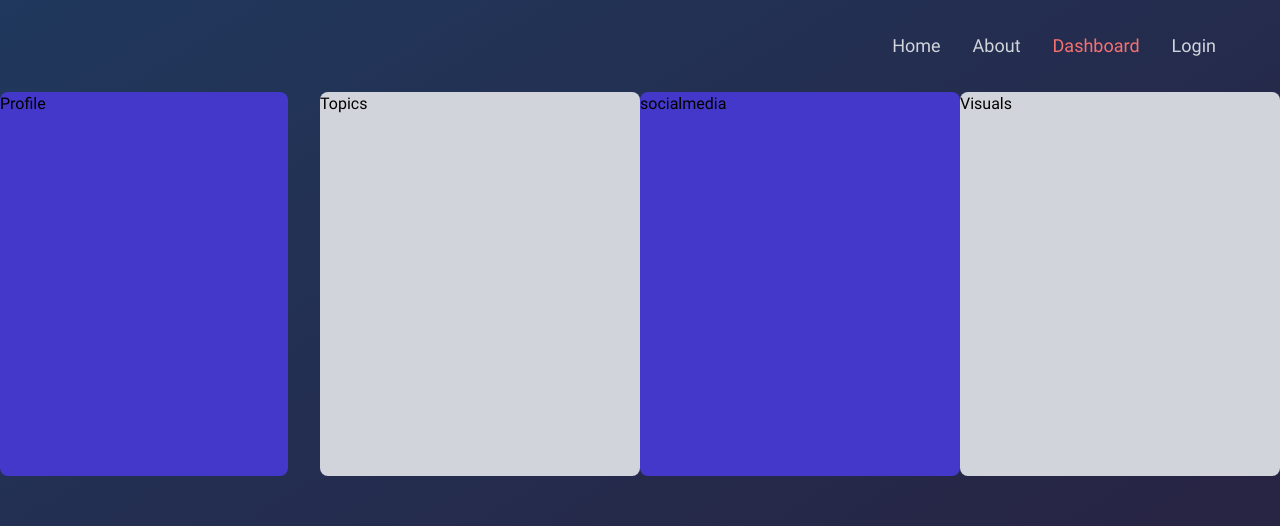
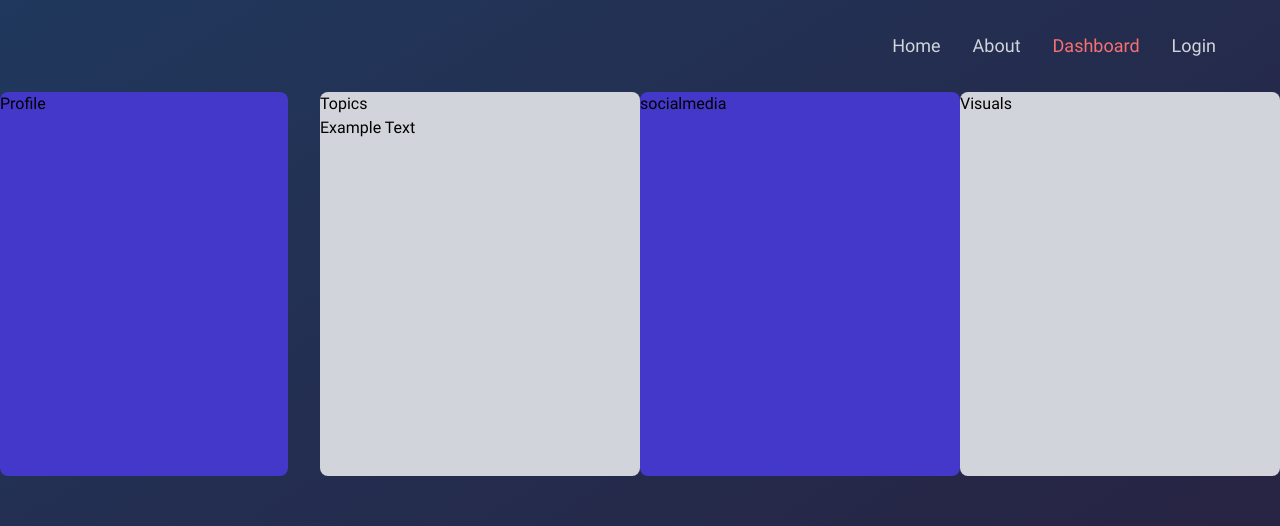
Before and after one commit to particlesilo/particlesilo, a React (Create React App) app in the folder web/: page /dashboard in a window 1280 px wide. Shown: the top 526 px of the page. Built offline with nearby package versions, Linux system fonts and the light colour scheme.

Commit message:
web: add routing for topics

```diff
--- a/web/src/components/Dashboard/TopicsAggregator.js
+++ b/web/src/components/Dashboard/TopicsAggregator.js
@@ -1,6 +1,12 @@
 import React from 'react'
-import { styleClass } from '../../utils/style_class'
+import { styleClass } from '../../utils/style_class';
+import { Link } from "react-router-dom";
 
-export const TopicsAggregator = (topics) => {
-  return <div className="rounded-lg bg-gray-300 w-auto h-96">Topics</div>
+export const TopicsAggregator = ({topics}) => {
+  return <div className="rounded-lg bg-gray-300 w-auto h-96">
+    <h2>Topics </h2>
+    <div>
+      <Link to="/topic/example"> Example Text</Link>
+    </div>
+    </div>
 };
--- a/web/src/components/Dashboard/index.js
+++ b/web/src/components/Dashboard/index.js
@@ -22,7 +22,7 @@ export default function Dashboard({topics, profile, socialmedia, visuals}){
     //    <TopicsAggregator topics={{}} />
     // </div>
 
-    <div class="grid grid-cols-1 md:grid-cols-4">
+    <div className="grid grid-cols-1 md:grid-cols-4">
         <UserProfile topics={{}} />
         <TopicsAggregator topics={{}} />
         <SocialMedia topics={{}} />
--- /dev/null
+++ b/web/src/components/Topics/TopicPage.js
@@ -0,0 +1,12 @@
+import React from "react";
+import { useParams } from "react-router-dom";
+
+export const TopicPage = () => {
+    const { id } = useParams();
+    console.log(id)
+    return(
+        <div>
+            Topic Content
+        </div>
+    )
+}
--- a/web/src/routes/index.js
+++ b/web/src/routes/index.js
@@ -5,6 +5,7 @@ import { Home } from "../components/Home";
 import { Login } from "../components/Login";
 import Navbar from "../components/Navbar";
 import Dashboard from "../components/Dashboard";
+import { TopicPage } from "../components/Topics/TopicPage";
 // import { Upload } from "../components/Upload";
 
 
@@ -15,6 +16,7 @@ export default function routes() {
         <Route exact path="/about" component={About} />
         <Route exact path="/dashboard" component={Dashboard} />
         <Route exact path="/login" component={Login} />
+        <Route exact path="/topic/:id" children={<TopicPage />} />
         <Route exact={true} path="/" component={Home} />
       </Switch>
     </Navbar>
```
